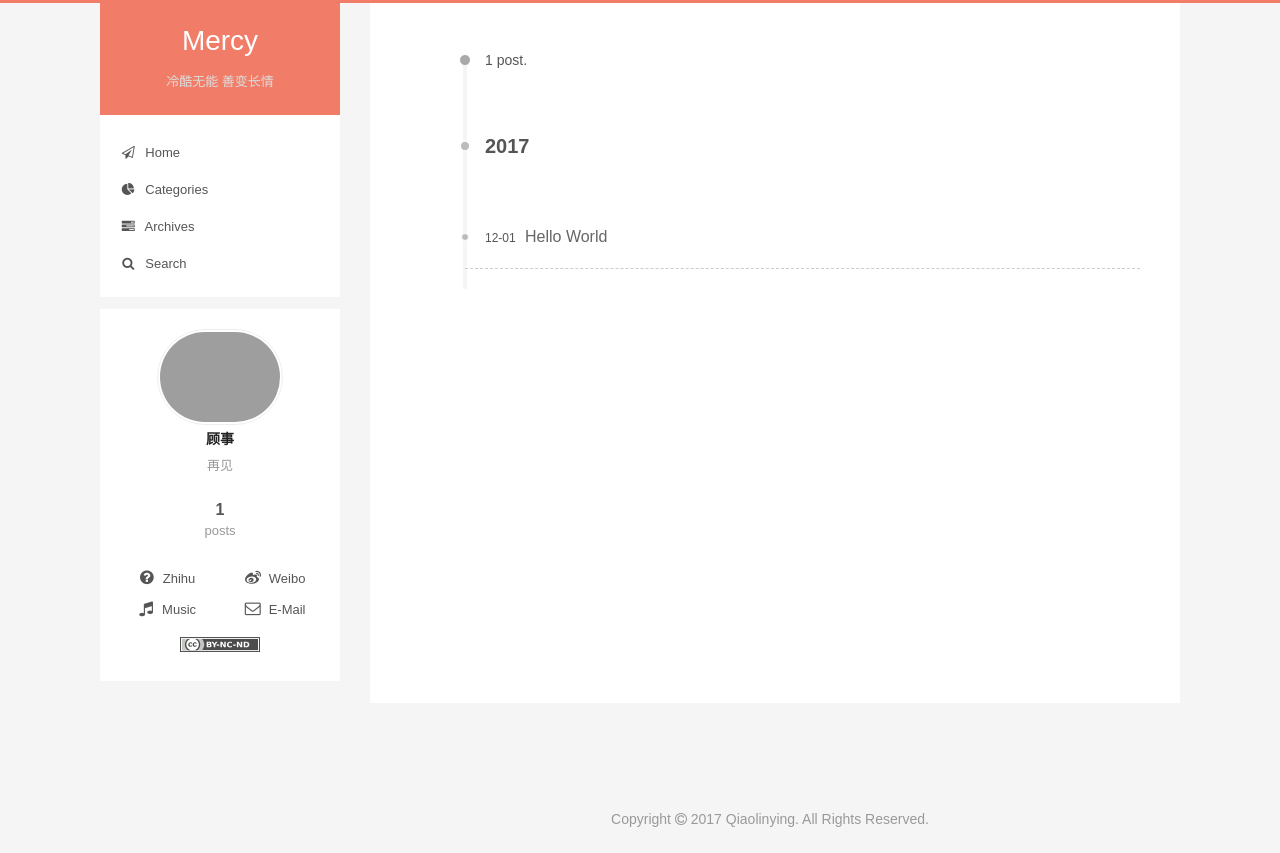
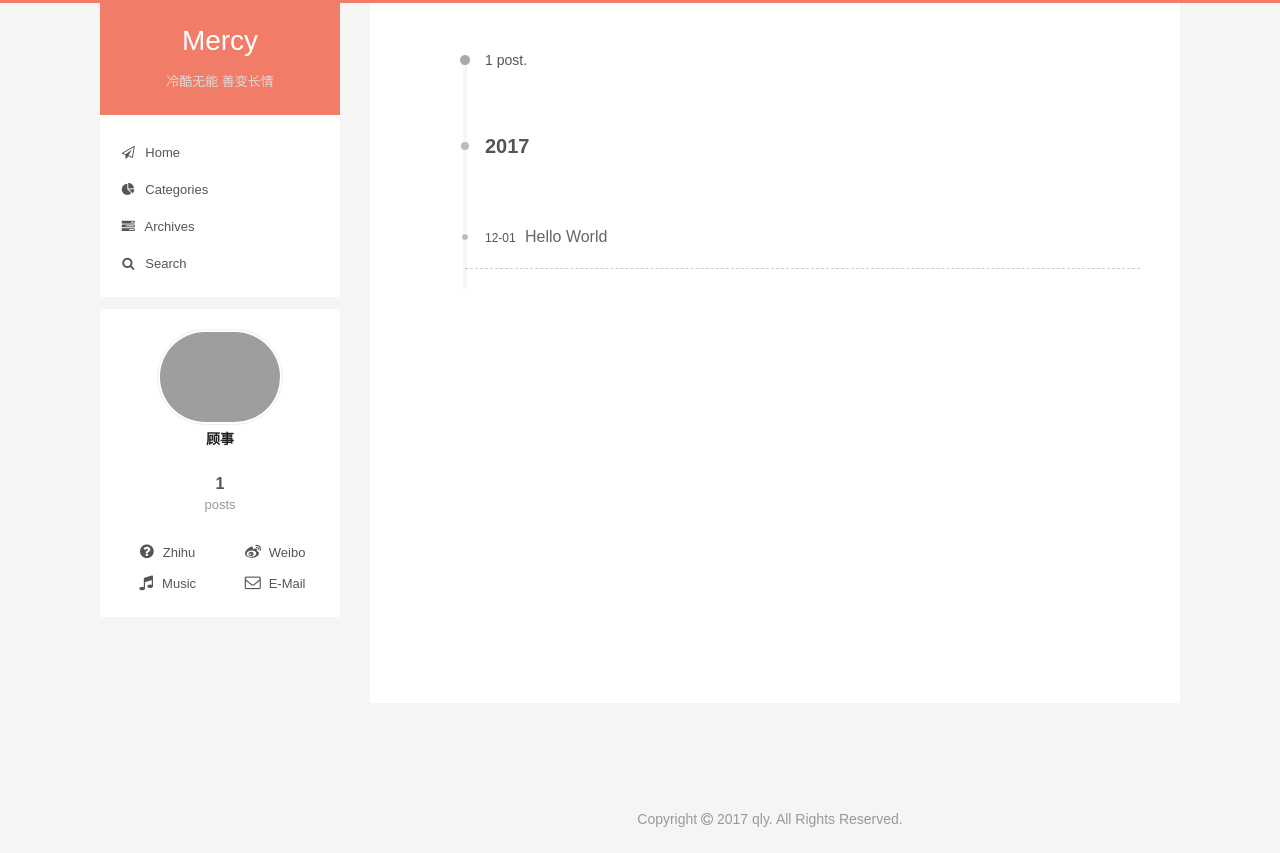
Before and after one commit to qiaolinying/qiaolinying.github.io, a plain HTML site: page archives/2017/12/index.html in a window 1280 px wide. Drawn offline with Linux system fonts and the light colour scheme; grey boxes are pictures that could not be loaded; a web font is replaced by a local one.

Commit message:
Site updated: 2017-12-02 20:51:38

```diff
--- a/archives/2017/12/index.html
+++ b/archives/2017/12/index.html
@@ -113,15 +113,12 @@
 
 
 
-<meta name="description" content="再见">
 <meta property="og:type" content="website">
 <meta property="og:title" content="Mercy">
 <meta property="og:url" content="http://yoursite.com/archives/2017/12/index.html">
 <meta property="og:site_name" content="Mercy">
-<meta property="og:description" content="再见">
 <meta name="twitter:card" content="summary">
 <meta name="twitter:title" content="Mercy">
-<meta name="twitter:description" content="再见">
 
 
 
@@ -401,7 +398,7 @@
                alt="顾事"/>
           <p class="site-author-name" itemprop="name">顾事</p>
 
-              <p class="site-description motion-element" itemprop="description">再见</p>
+              <p class="site-description motion-element" itemprop="description"></p>
 
         </div>
         <nav class="site-state motion-element">
@@ -474,12 +471,6 @@
         </div>
 
 
-          <div class="cc-license motion-element" itemprop="license">
-            <a href="https://creativecommons.org/licenses/by-nc-nd/4.0/" class="cc-opacity" target="_blank">
-              <img src="/images/cc-by-nc-nd.svg" alt="Creative Commons" />
-            </a>
-          </div>
-
 
 
 
@@ -512,7 +503,7 @@
   <span class="fa fa-copyright"></span>
   <span itemprop="copyrightYear">2017</span>
   <!-- <span class="with-love"> <i class="fa fa-"></i> </span> -->
-  <span class="author" itemprop="copyrightHolder">Qiaolinying.</span>
+  <span class="author" itemprop="copyrightHolder">qly.</span>
   <span>All Rights Reserved.</span>
 
 <!--
--- a/css/main.css
+++ b/css/main.css
@@ -1940,7 +1940,7 @@ img:hover {
   width: 4px;
   height: 4px;
   border-radius: 50%;
-  background: #57a2aa;
+  background: #9e3670;
 }
 .links-of-blogroll {
   font-size: 13px;
```
Also changed, not shown: 2017/12/01/hello-world/index.html (+2 -8 lines), archives/2017/index.html (+2 -11 lines), archives/index.html (+2 -11 lines), categories/index.html (+2 -11 lines), index.html (+2 -11 lines), 1 other file.
